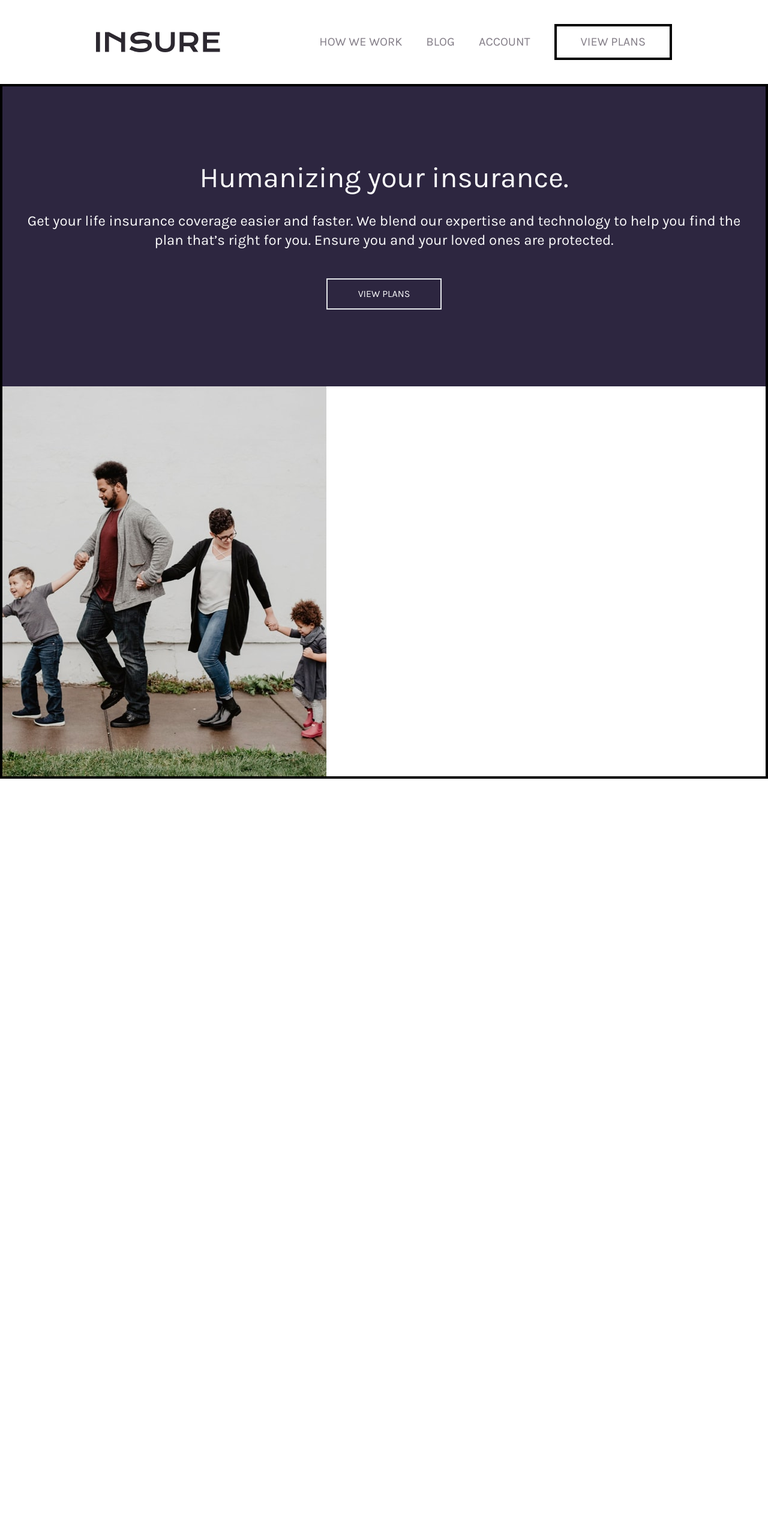
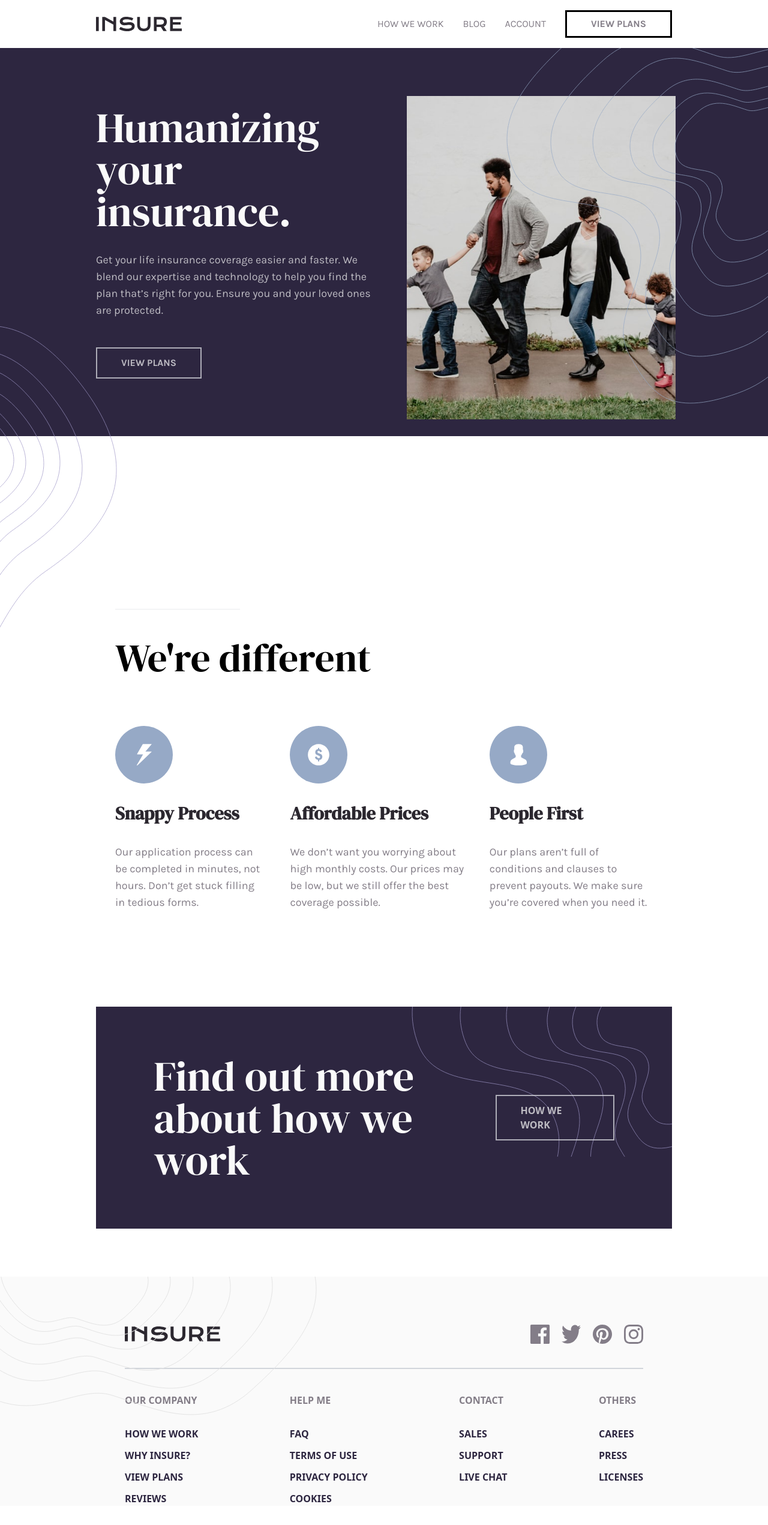
Before and after one commit to zainkazi/insure-landing-page, a React (Vite) app: page / in a window 1280 px wide. Shown: the top 2542 px of the page at 60% size. Before the commit the page ends 1298 px from the top, so only its background shows below. Built offline with nearby package versions, Linux system fonts and the light colour scheme.

Commit message:
Added styling and components

```diff
--- a/src/App.jsx
+++ b/src/App.jsx
@@ -1,3 +1,6 @@
+import Different from "./components/Different";
+import FindMore from "./components/FIndMore";
+import Footer from "./components/Footer";
 import Header from "./components/Header";
 import Hero from "./components/Hero";
 
@@ -6,6 +9,9 @@ function App() {
     <div>
       <Header />
       <Hero />
+      <Different />
+      <FindMore />
+      <Footer />
     </div>
   );
 }
--- /dev/null
+++ b/src/components/Different.jsx
@@ -0,0 +1,33 @@
+import React from "react";
+import iconSnappy from "../images/icon-snappy-process.svg";
+import iconAffordable from "../images/icon-affordable-prices.svg";
+import iconPeople from "../images/icon-people-first.svg";
+import DifferentFeature from "./DifferentFeature";
+
+const Different = () => {
+  return (
+    <div className="font-karla pt-20 pb-40 md:pt-60 md:px-48 text-center md:text-left">
+      <hr className="opacity-80 bg-black mx-40 md:mx-0 md:w-52 text-center mt-12 mb-8 self-center" />
+      <h1 className="font-dm text-[65px] mb-16">We're different</h1>
+      <div className="flex flex-col justify-center items-center md:flex-row md:justify-between md:space-x-10 space-y-16 md:space-y-0">
+        <DifferentFeature
+          image={iconSnappy}
+          title="Snappy Process"
+          desc="Our application process can be completed in minutes, not hours. Don’t get stuck filling in tedious forms."
+        />
+        <DifferentFeature
+          image={iconAffordable}
+          title="Affordable Prices"
+          desc="We don’t want you worrying about high monthly costs. Our prices may be low, but we still offer the best coverage possible."
+        />
+        <DifferentFeature
+          image={iconPeople}
+          title="People First"
+          desc="Our plans aren’t full of conditions and clauses to prevent payouts. We make sure you’re covered when you need it."
+        />
+      </div>
+    </div>
+  );
+};
+
+export default Different;
--- /dev/null
+++ b/src/components/DifferentFeature.jsx
@@ -0,0 +1,17 @@
+import React from "react";
+
+const DifferentFeature = ({ image, title, desc }) => {
+  return (
+    <div className="flex flex-col justify-center items-center space-y-8 md:justify-start md:items-start">
+      <div>
+        <img className="w-32 md:w-24" src={image} />
+      </div>
+      <h2 className="font-bold px-10 md:px-0 text-3xl text-[#2b272f] font-dm">
+        {title}
+      </h2>
+      <p className="text-2xl px-10 md:px-0 md:text-lg text-[#837d87]">{desc}</p>
+    </div>
+  );
+};
+
+export default DifferentFeature;
--- /dev/null
+++ b/src/components/FIndMore.jsx
@@ -0,0 +1,26 @@
+import React from "react";
+import patternMobile from "../images/bg-pattern-how-we-work-mobile.svg";
+import patternDesktop from "../images/bg-pattern-how-we-work-desktop.svg";
+
+const FindMore = () => {
+  return (
+    <div className="relative bg-[#2d2640] text-center md:text-left text-[#fafafa] mx-16 md:mx-40 flex flex-col justify-center items-center md:flex-row md:justify-between md:items-center py-20 space-y-16 md:space-y-0 md:space-x-0 px-10 md:px-24">
+      <img
+        className="block md:hidden w-60 opacity-70 absolute right-0 top-0"
+        src={patternMobile}
+      />
+      <img
+        className="hidden md:block opacity-70 absolute right-0 top-0"
+        src={patternDesktop}
+      />
+      <h1 className="font-dm text-5xl md:text-[70px]">
+        Find out more <br /> about how we work
+      </h1>
+      <div className="transition duration-300 md:w-auto font-semibold cursor-pointer opacity-70 hover:text-white text-[#fafafa] hover:bg-white hover:text-[#2d2640] hover:opacity-100 py-3 px-10 border-2 border-white]">
+        HOW WE WORK
+      </div>
+    </div>
+  );
+};
+
+export default FindMore;
--- /dev/null
+++ b/src/components/Footer.jsx
@@ -0,0 +1,93 @@
+import React from "react";
+import logo from "../images/logo.svg";
+import iconFacebook from "../images/icon-facebook.svg";
+import iconTwitter from "../images/icon-twitter.svg";
+import iconPinterest from "../images/icon-pinterest.svg";
+import iconInstagram from "../images/icon-instagram.svg";
+import patternMobile from "../images/bg-pattern-footer-mobile.svg";
+import patternDesktop from "../images/bg-pattern-footer-desktop.svg";
+
+const Footer = () => {
+  return (
+    <div className="px-20 md:px-52 bg-[#fafafa] mt-20 text-center md:text-left relative">
+      <img
+        className="block md:hidden absolute top-0 left-0"
+        src={patternMobile}
+      />
+      <img
+        className="hidden md:block absolute top-0 left-0"
+        src={patternDesktop}
+      />
+      {/* Section 1 */}
+      <div className="pt-20 pb-10 flex flex-col md:flex-row justify-center md:justify-between items-center space-y-8 md:space-y-0 border-b-2 border-gray-300">
+        {/* Logo */}
+        <div>
+          <img className="w-40" src={logo} />
+        </div>
+
+        {/* Social Media */}
+        <div className="flex space-x-5">
+          <img className="w-8" src={iconFacebook} />
+          <img className="w-8" src={iconTwitter} />
+          <img className="w-8" src={iconPinterest} />
+          <img className="w-8" src={iconInstagram} />
+        </div>
+      </div>
+
+      {/* Section 2 */}
+      <div className="my-10 font-semibold text-xl md:text-base flex flex-col md:flex-row justify-center md:justify-between md:space-y-0 items-center md:items-start space-y-12">
+        <div className="flex flex-col space-y-8">
+          {/* Title */}
+          <div className="text-[#837d87] cursor-pointer">OUR COMPANY</div>
+
+          {/* Links */}
+          <div className="space-y-3 text-[#2d2640]">
+            <div className="hover:underline cursor-pointer">HOW WE WORK</div>
+            <div className="hover:underline cursor-pointer">WHY INSURE?</div>
+            <div className="hover:underline cursor-pointer">VIEW PLANS</div>
+            <div className="hover:underline cursor-pointer">REVIEWS</div>
+          </div>
+        </div>
+
+        <div className="flex flex-col space-y-8">
+          {/* Title */}
+          <div className="text-[#837d87] cursor-pointer">HELP ME</div>
+
+          {/* Links */}
+          <div className="space-y-3 text-[#2d2640]">
+            <div className="hover:underline cursor-pointer">FAQ</div>
+            <div className="hover:underline cursor-pointer">TERMS OF USE</div>
+            <div className="hover:underline cursor-pointer">PRIVACY POLICY</div>
+            <div className="hover:underline cursor-pointer">COOKIES</div>
+          </div>
+        </div>
+
+        <div className="flex flex-col space-y-8">
+          {/* Title */}
+          <div className="text-[#837d87] cursor-pointer">CONTACT</div>
+
+          {/* Links */}
+          <div className="space-y-3 text-[#2d2640]">
+            <div className="hover:underline cursor-pointer">SALES</div>
+            <div className="hover:underline cursor-pointer">SUPPORT</div>
+            <div className="hover:underline cursor-pointer">LIVE CHAT</div>
+          </div>
+        </div>
+
+        <div className="flex flex-col space-y-8">
+          {/* Title */}
+          <div className="text-[#837d87] cursor-pointer">OTHERS</div>
+
+          {/* Links */}
+          <div className="space-y-3 text-[#2d2640]">
+            <div className="hover:underline cursor-pointer">CAREES</div>
+            <div className="hover:underline cursor-pointer">PRESS</div>
+            <div className="hover:underline cursor-pointer">LICENSES</div>
+          </div>
+        </div>
+      </div>
+    </div>
+  );
+};
+
+export default Footer;
--- a/src/components/Header.jsx
+++ b/src/components/Header.jsx
@@ -1,17 +1,18 @@
 import React from "react";
 import logo from "../images/logo.svg";
 import hamburgerMenu from "../images/icon-hamburger.svg";
+import patternNavMobile from "../images/bg-pattern-mobile-nav.svg";
 
 const Header = () => {
   return (
-    <div className="font-karla text-[#837d87] text-xl flex justify-between items-center px-8 md:px-40 py-10">
+    <div className="z-50 relative font-karla text-[#837d87] text-xl  md:text-base flex justify-between items-center px-8 md:px-40 py-10 md:py-4">
       <div>
-        <img className="w-44 md:w-52" src={logo} />
+        <img className="w-44 md:w-36" src={logo} />
       </div>
       <div className="block md:hidden">
         <img className="w-16" src={hamburgerMenu} />
       </div>
-      <div className="hidden md:flex justify-center items-center space-x-10">
+      <div className="hidden md:flex justify-center items-center space-x-8">
         <div className="transition duration-300 cursor-pointer hover:text-[#2b272f] py-3">
           HOW WE WORK
         </div>
@@ -21,7 +22,7 @@ const Header = () => {
         <div className="transition duration-300 cursor-pointer hover:text-[#2b272f] py-3">
           ACCOUNT
         </div>
-        <div className="transition duration-300 cursor-pointer hover:text-white hover:bg-[#2b272f] py-3 px-10 border-4 border-black">
+        <div className="transition duration-300 font-semibold cursor-pointer hover:text-white hover:bg-[#2b272f] py-2 px-10 border-[3px] border-black">
           VIEW PLANS
         </div>
       </div>
--- a/src/components/Hero.jsx
+++ b/src/components/Hero.jsx
@@ -1,27 +1,59 @@
 import React from "react";
 import introImageDesktop from "../images/image-intro-desktop.jpg";
 import introImageMobile from "../images/image-intro-mobile.jpg";
+import patternLeftMobile from "../images/bg-pattern-intro-left-mobile.svg";
+import patternRightMobile from "../images/bg-pattern-intro-right-mobile.svg";
+import patternLeftDesktop from "../images/bg-pattern-intro-left-desktop.svg";
+import patternRightDesktop from "../images/bg-pattern-intro-right-desktop.svg";
 
 const Hero = () => {
   return (
-    <div className="font-karla text-center border-4 border-black">
+    <div className="font-karla flex flex-col-reverse md:block text-center md:text-left md:relative">
       {/* Intro */}
-      <div className="bg-[#2d2640] text-[#fafafa] py-32 flex flex-col justify-center items-center">
-        <div className="text-5xl px-5 mb-8">Humanizing your insurance.</div>
-        <div className="text-2xl px-7 mb-12">
-          Get your life insurance coverage easier and faster. We blend our
-          expertise and technology to help you find the plan that’s right for
-          you. Ensure you and your loved ones are protected.
-        </div>
-        <div className="transition duration-300 w-48 cursor-pointer hover:text-white text-[#fafafa] hover:bg-white hover:text-[#2d2640] py-3 px-10 border-2 border-white]">
-          VIEW PLANS
+      <div className="bg-[#2d2640] text-[#fafafa] py-32 md:py-24 relative">
+        {/* Pattern Left */}
+        <img
+          className="block md:hidden w-60 opacity-70 absolute top-0 left-0"
+          src={patternLeftMobile}
+        />
+        <img
+          className="hidden md:block opacity-70 absolute left-0 -bottom-80"
+          src={patternLeftDesktop}
+        />
+
+        {/* Pattern Right */}
+        <img
+          className="block md:hidden w-32 opacity-70 absolute right-0 -bottom-32"
+          src={patternRightMobile}
+        />
+        <img
+          className="hidden md:block opacity-70 absolute top-0 right-0 z-10"
+          src={patternRightDesktop}
+        />
+
+        <div className="flex flex-col justify-center items-center md:justify-start md:items-start md:w-[50%] md:pl-40">
+          <hr />
+          <div className="font-dm text-5xl md:text-[70px] px-5 md:px-0 mb-8">
+            Humanizing <br /> your insurance.
+          </div>
+          <div className="text-2xl md:text-lg opacity-70 px-7 md:px-0 mb-12">
+            Get your life insurance coverage easier and faster. We blend our
+            expertise and technology to help you find the plan that’s right for
+            you. Ensure you and your loved ones are protected.
+          </div>
+          <div className="transition font-semibold duration-300 w-48 md:w-auto cursor-pointer opacity-70 hover:text-white text-[#fafafa] hover:bg-white hover:text-[#2d2640] hover:opacity-100 py-3 px-10 border-2 border-white]">
+            VIEW PLANS
+          </div>
         </div>
       </div>
 
       {/* Image container */}
       <div>
         <img className="block md:hidden w-full" src={introImageMobile} />
-        <img className="hidden md:block" src={introImageDesktop} />
+        <img
+          className="hidden md:block md:absolute w-[35%] top-20 right-[12%]"
+          src={introImageDesktop}
+        />
       </div>
     </div>
   );
```
